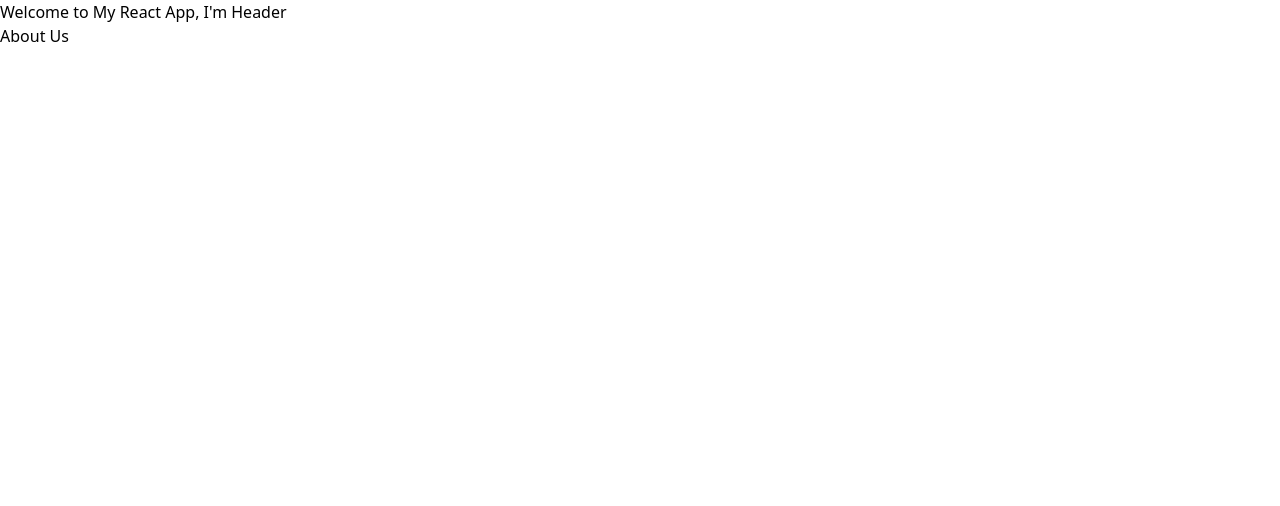
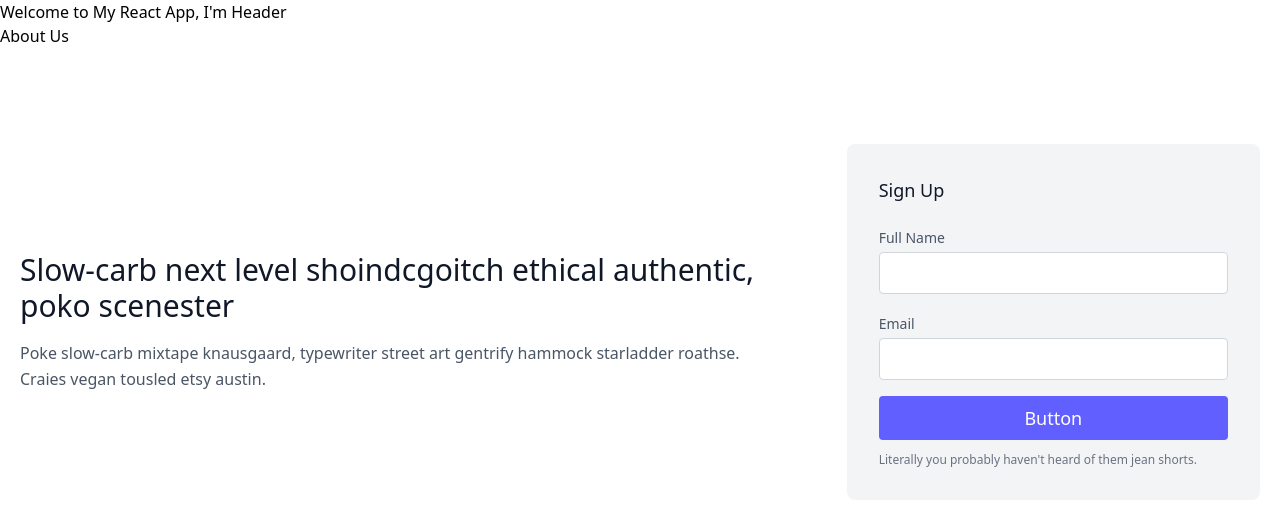
Before and after one commit to pulkitpareek18/Hands-On-MERN-Training, a React (Vite) app in the folder Day1/my-react-app/: page / in a window 1280 px wide. Shown: the top 506 px of the page. Built offline with nearby package versions, Linux system fonts and the light colour scheme.

Commit message:
form by nikunj

```diff
--- a/Day1/my-react-app/src/components/Form.jsx
+++ b/Day1/my-react-app/src/components/Form.jsx
@@ -4,10 +4,28 @@ import React from 'react'
 
 const Form = () => {
   return (
-    <div>
-
+    <section class="text-gray-600 body-font">
+  <div class="container px-5 py-24 mx-auto flex flex-wrap items-center">
+    <div class="lg:w-3/5 md:w-1/2 md:pr-16 lg:pr-0 pr-0">
+      <h1 class="title-font font-medium text-3xl text-gray-900">Slow-carb next level shoindcgoitch ethical authentic, poko scenester</h1>
+      <p class="leading-relaxed mt-4">Poke slow-carb mixtape knausgaard, typewriter street art gentrify hammock starladder roathse. Craies vegan tousled etsy austin.</p>
     </div>
+    <div class="lg:w-2/6 md:w-1/2 bg-gray-100 rounded-lg p-8 flex flex-col md:ml-auto w-full mt-10 md:mt-0">
+      <h2 class="text-gray-900 text-lg font-medium title-font mb-5">Sign Up</h2>
+      <div class="relative mb-4">
+        <label for="full-name" class="leading-7 text-sm text-gray-600">Full Name</label>
+        <input type="text" id="full-name" name="full-name" class="w-full bg-white rounded border border-gray-300 focus:border-indigo-500 focus:ring-2 focus:ring-indigo-200 text-base outline-none text-gray-700 py-1 px-3 leading-8 transition-colors duration-200 ease-in-out"/>
+      </div>
+      <div class="relative mb-4">
+        <label for="email" class="leading-7 text-sm text-gray-600">Email</label>
+        <input type="email" id="email" name="email" class="w-full bg-white rounded border border-gray-300 focus:border-indigo-500 focus:ring-2 focus:ring-indigo-200 text-base outline-none text-gray-700 py-1 px-3 leading-8 transition-colors duration-200 ease-in-out"/>
+      </div>
+      <button class="text-white bg-indigo-500 border-0 py-2 px-8 focus:outline-none hover:bg-indigo-600 rounded text-lg">Button</button>
+      <p class="text-xs text-gray-500 mt-3">Literally you probably haven't heard of them jean shorts.</p>
+    </div>
+  </div>
+</section>
   )
 }
 
-export default Form
+export default Form;
--- /dev/null
+++ b/package.json
@@ -0,0 +1,5 @@
+{
+  "dependencies": {
+    "node": "^22.21.0"
+  }
+}
```
Also changed, not shown: 1 other file (tests, documents, lock files or other folders).
